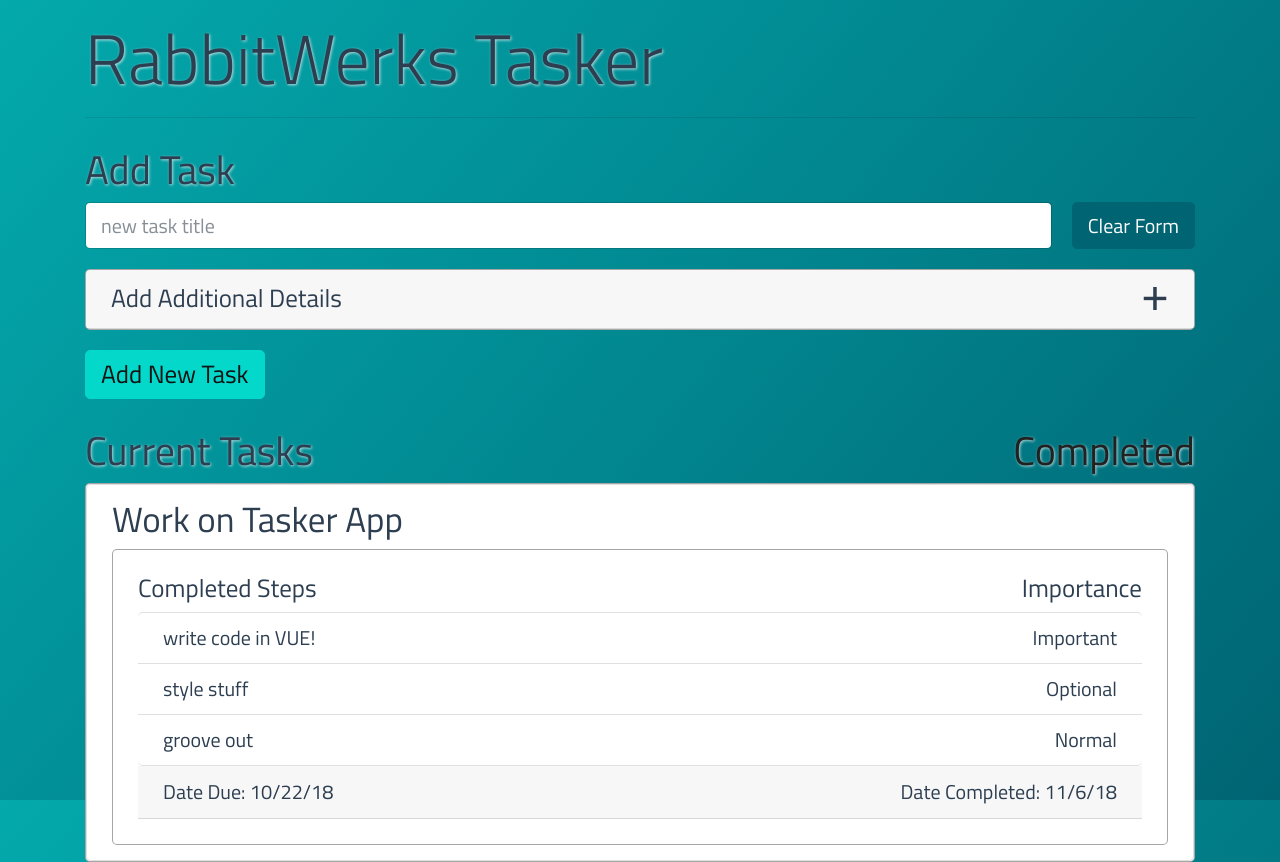
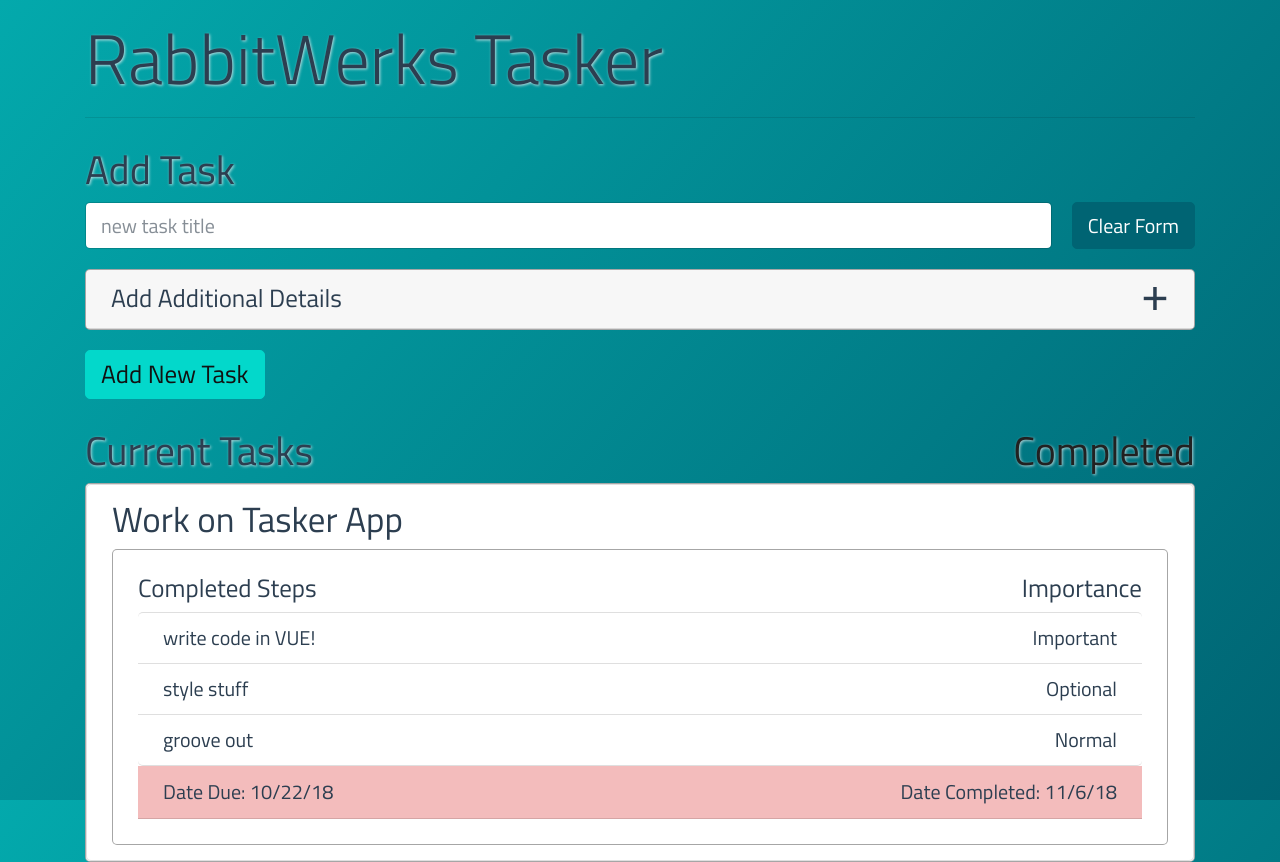
Before and after one commit to Sharpie360/tasker-app, a Vue app: page / in a window 1280 px wide. Both pictures are taken after a click on the element "Completed". Built offline with nearby package versions, Linux system fonts and the light colour scheme.

Commit message:
updated - check if on time of late Fn, dynamic styling based on true or false of fn

```diff
--- a/src/components/completed-tasks/CompletedTaskList.vue
+++ b/src/components/completed-tasks/CompletedTaskList.vue
@@ -22,7 +22,9 @@
                   <span>{{ checkStepImportance(step) }}</span>
                 </li>
               </ul>
-              <div class="card-header">
+              <div
+                class="card-header"
+                :class="{ 'completed-late': !checkIfCompletedOnTime(taskIndex), 'on-time': checkIfCompletedOnTime(taskIndex) }">
                 <div class="flexbox-space-between">
                   <h6 class="mb-0">
                     Date Due: {{ task.details.due }}
@@ -85,7 +87,24 @@ export default {
     }
   },
   props: ['showCompletedTasksCmp'],
+
   methods: {
+    checkIfCompletedOnTime(index) {
+      const dueDone = new Date(this.completedTaskList[index].details.due)
+      const dueTime = dueDone.getTime()
+
+      const actualDone = new Date(this.completedTaskList[index].details.completedDate)
+      const actualTime = actualDone.getTime()
+      const timeDiff = dueTime - actualTime
+      if(timeDiff > 0) {
+        console.log('on time')
+        return true
+      }
+      else {
+        console.log('late')
+        return
+      }
+    },
     getCurrentDate(){
       const today = new Date();
       const cleanedDate = today.toLocaleDateString()
@@ -142,5 +161,11 @@ export default {
   justify-content: space-between;
 }
 
+.on-time {
+  background-color: rgba(0, 214, 164, .5);
+}
+.completed-late {
+  background-color: rgba(214, 35, 35, .3);
+}
 
 </style>
```
